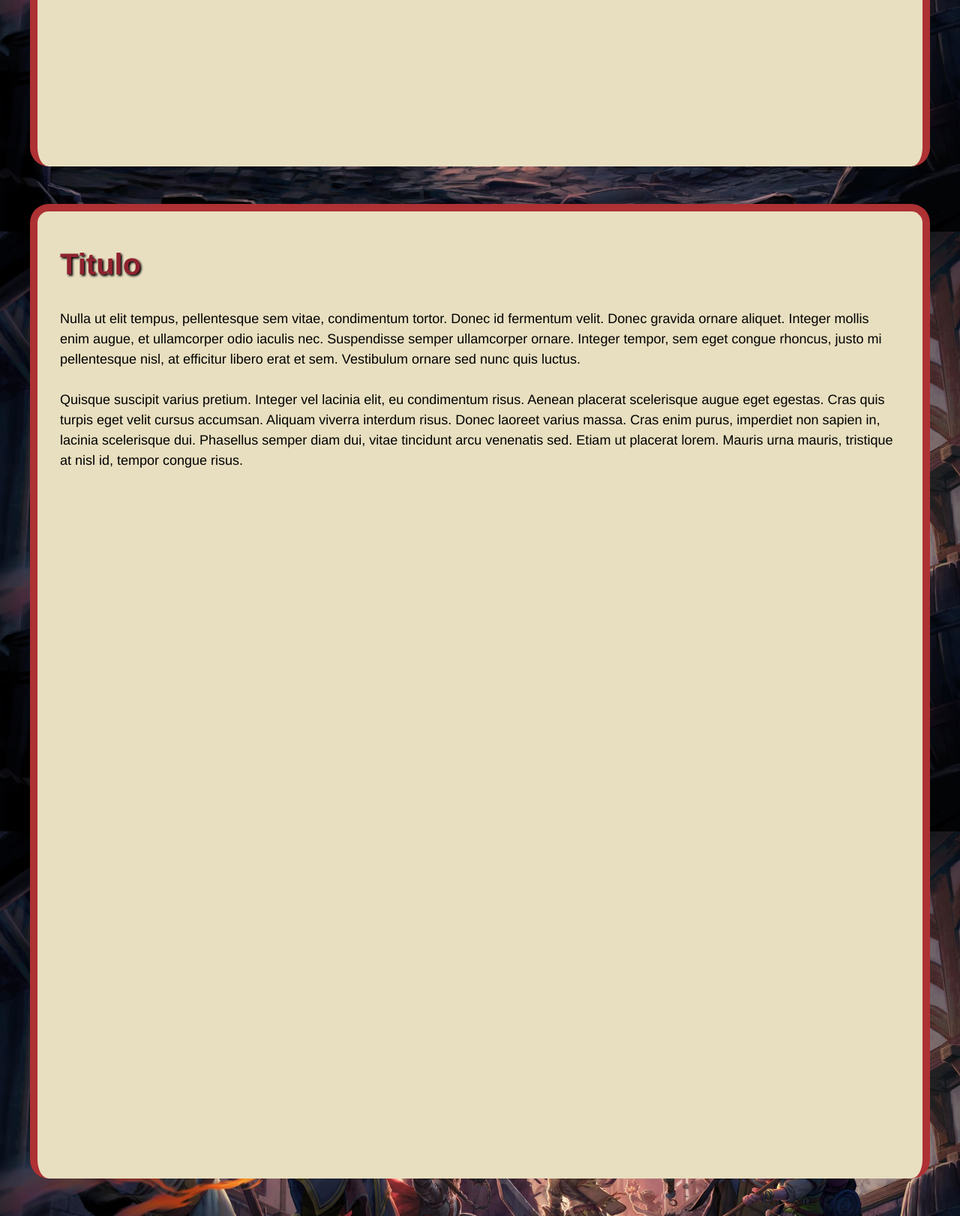
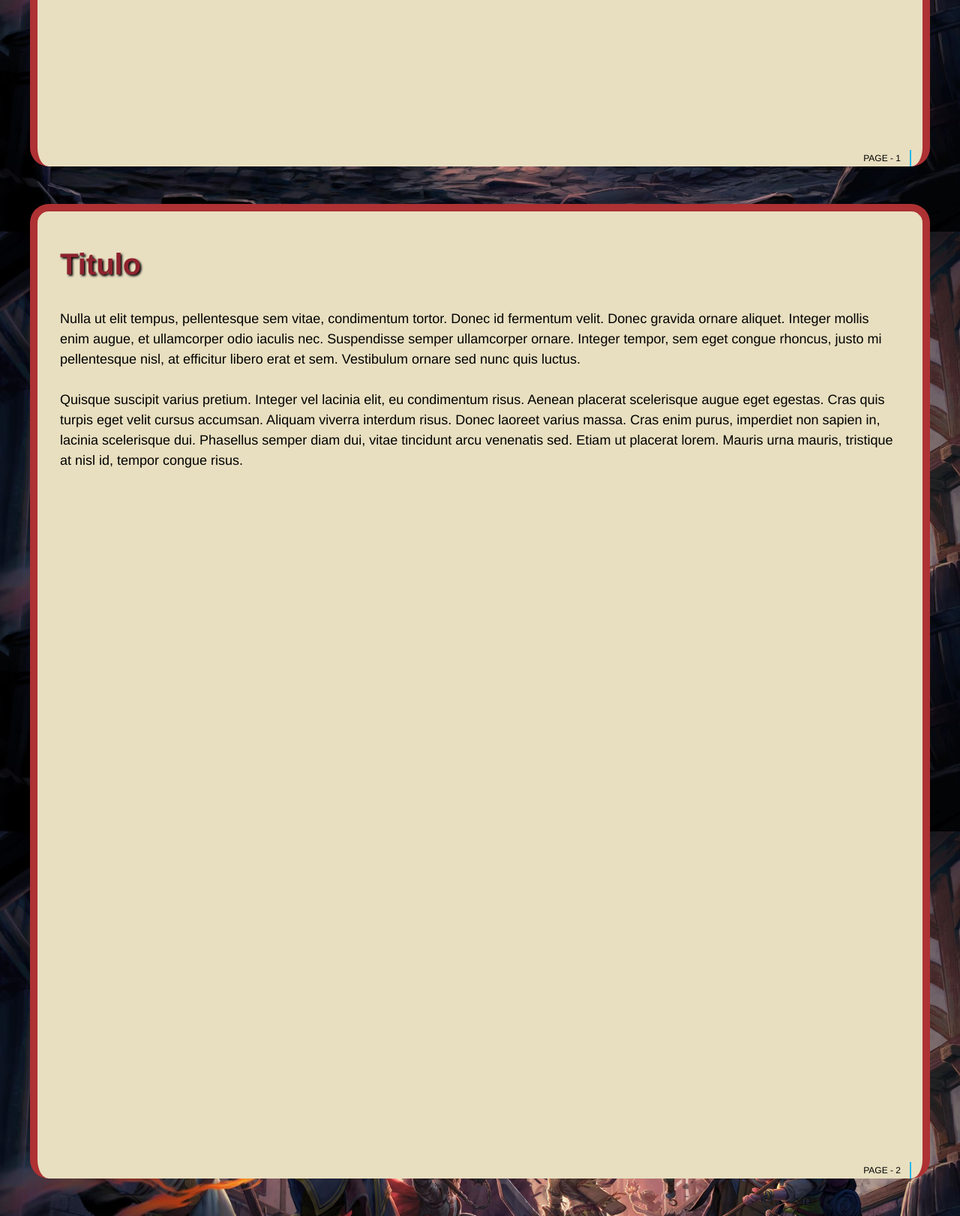
Before and after one commit to Satorcin/Pathfinder2e, a PHP site: page /Pathfinder.html in a window 1280 px wide. Shown: the part 1291-2913 px from the top of the page at 75% size. Run offline with PHP 8.4, Linux system fonts and the light colour scheme.

Commit message:
Update style.css

```diff
--- a/style.css
+++ b/style.css
@@ -119,6 +70,18 @@ body {
   border-color: #AE3133;
   border-width: 10px 10px 0px 10px;
   border-style: solid;
+  page-break-before: always;
+  counter-increment: page;
+}
+
+div.hojavertical:after {
+     content: " PAGE - " counter(page);
+     position: absolute;
+     bottom: 0px;
+     right: 15px;
+     padding: 2px 12px;
+     border-right: 2px solid #23b8e7;
+     font-size: 12px;
 }
 
 #principal_header {
```
Also changed, not shown: other parts of style.css (+9 -70 lines).
